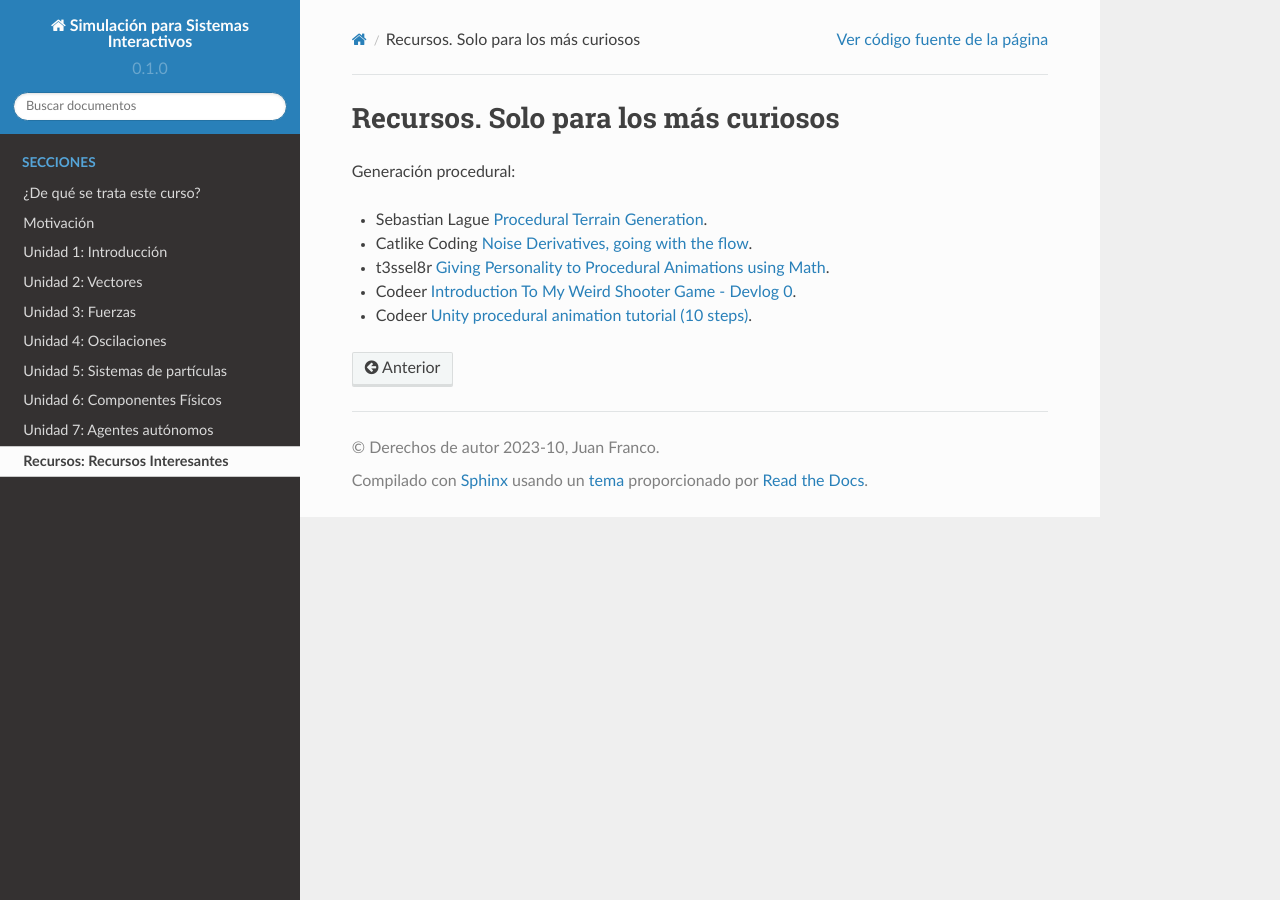
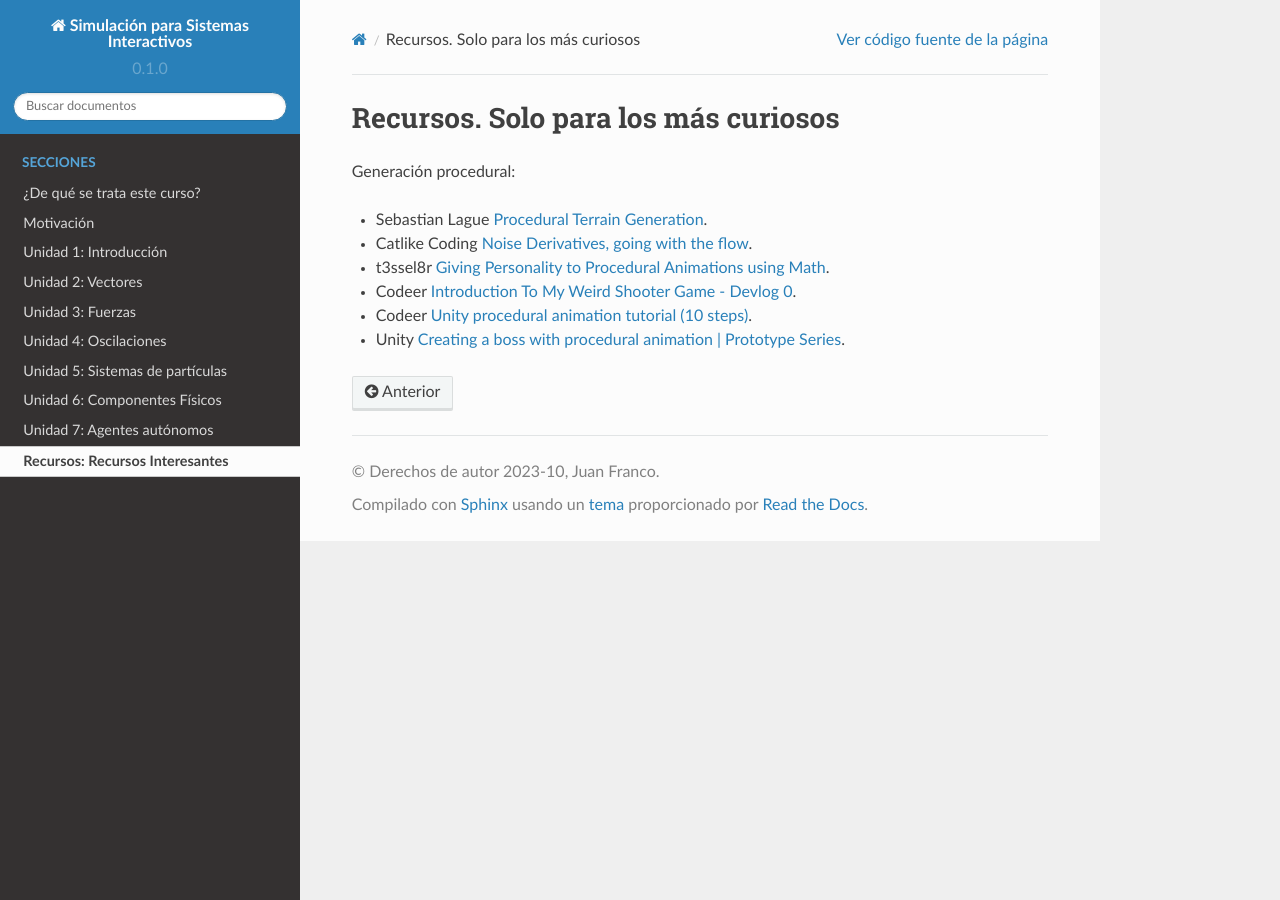
Before and after one commit to mgarcial/SimulacionInteractivos, a Sphinx documentation site: the page built from docs/_recursos/recursos.rst, in a window 1280 px wide. Built offline with Sphinx 7.4.7 and the Read the Docs theme 2.0.0, drawn with Linux system fonts in a browser that asks for light colours.

Commit message:
Add Unity prototyping series

```diff
--- a/docs/_recursos/recursos.rst
+++ b/docs/_recursos/recursos.rst
@@ -8,3 +8,4 @@ Generación procedural:
 * t3ssel8r `Giving Personality to Procedural Animations using Math <https://youtu.be/KPoeNZZ6H4s>`__.
 * Codeer `Introduction To My Weird Shooter Game - Devlog 0 <https://youtu.be/NoJXn-Fh6CU>`__.
 * Codeer `Unity procedural animation tutorial (10 steps) <https://youtu.be/e6Gjhr1IP6w>`__.
+* Unity `Creating a boss with procedural animation | Prototype Series <https://youtube.com/playlist?list=PLX2vGYjWbI0SwlTX_RLSD0JmzUeS0f1OK>`__.
```
